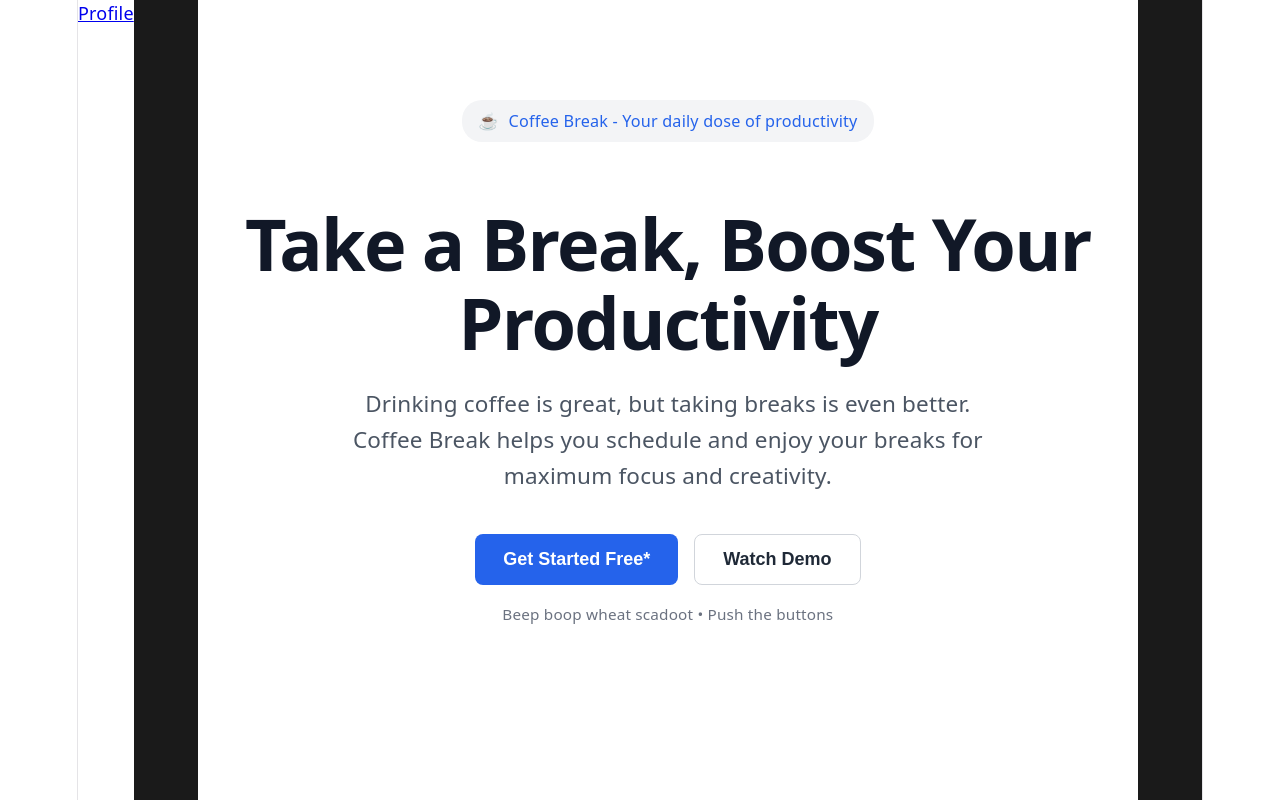
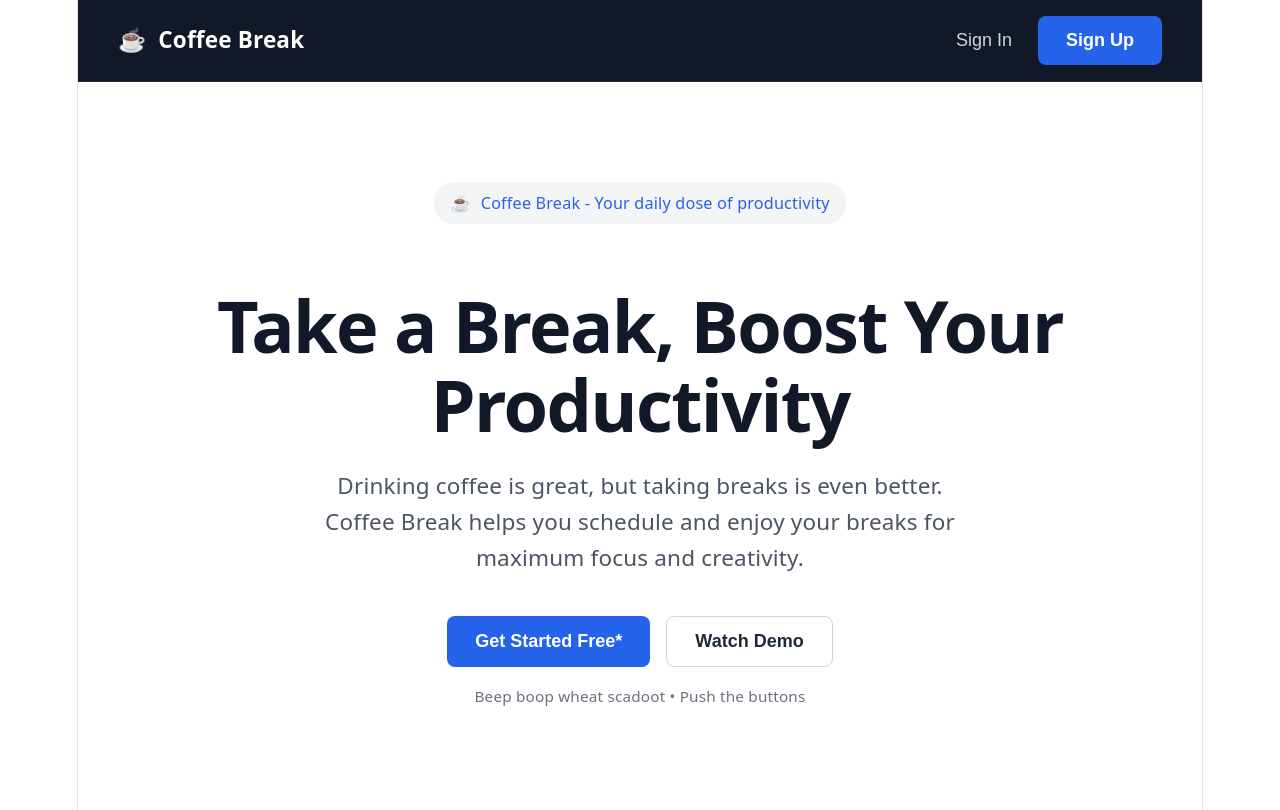
Before and after one commit to GordonChi/coffee_break, a React (Vite) app in the folder frontend/: page / in a window 1280 px wide. Built offline with nearby package versions, Linux system fonts and the light colour scheme.

Commit message:
Added 2fa and cleaned up front page for implementation

```diff
--- a/frontend/src/App.jsx
+++ b/frontend/src/App.jsx
@@ -1,19 +1,26 @@
 import React from 'react';
+import NavBar from './components/StickyNav/NavBar';
 import HeroSection from './components/HeroSection/HeroSection';
-import Sidebar from './components/Sidebar/Sidebar';
+
+//import Setup2FA from './components/2FA/Setup2FA';  // Taking this out for now to clean up the screen, but we'll add it back in later when we implement the 2FA flow
 import './App.css';
 
 function App() {
   return (
-    <div className="main-app-container">
+    <div className="app-root">
 
-      {/* Left Column */}
-      <Sidebar />
+      {/* 1. The Full-Width Top Banner */}
+      <NavBar />
 
-      {/* Right Column */}
-      <main className="content-area">
-        <HeroSection />
-      </main>
+      {/* 2. The Main Content Area (Below the banner) */}
+      <div className="main-content-wrapper">
+
+        {/* Center Canvas */}
+        <main className="hero-wrapper">
+          <HeroSection />
+        </main>
+
+      </div>
 
     </div>
   );
--- /dev/null
+++ b/frontend/src/components/2FA/Setup2FA.css
@@ -0,0 +1,109 @@
+/* Container: Handles centering and structural layout */
+.setup-2fa-container {
+    display: flex;
+    flex-direction: column;
+    align-items: center;
+    text-align: center;
+    padding: 40px 20px;
+    background-color: #ffffff;
+    border: 1px solid #e5e7eb;
+    border-radius: 12px;
+    max-width: 500px;
+    margin: 40px auto;
+    box-shadow: 0 4px 6px rgba(0, 0, 0, 0.05);
+}
+
+.setup-2fa-title {
+    font-size: 1.75rem;
+    color: #111827;
+    margin-bottom: 24px;
+    font-weight: 700;
+}
+
+/* Reusing your established primary button styling */
+.btn-primary {
+    background-color: #2563eb;
+    color: white;
+    padding: 12px 24px;
+    border-radius: 8px;
+    font-weight: 600;
+    border: none;
+    cursor: pointer;
+    font-size: 1rem;
+    transition: background-color 0.2s ease;
+}
+
+.btn-primary:hover {
+    background-color: #1d4ed8;
+}
+
+.btn-primary:disabled {
+    background-color: #93c5fd;
+    cursor: not-allowed;
+}
+
+/* QR Code Display Section */
+.qr-code-display {
+    display: flex;
+    flex-direction: column;
+    align-items: center;
+    width: 100%;
+}
+
+.instruction-text {
+    font-size: 1rem;
+    color: #4b5563;
+    margin: 16px 0 8px 0;
+    line-height: 1.5;
+}
+
+.qr-image {
+    border: 8px solid white;
+    border-radius: 8px;
+    box-shadow: 0 2px 4px rgba(0, 0, 0, 0.1);
+    margin: 16px 0;
+}
+
+.manual-key {
+    background-color: #f3f4f6;
+    color: #1f2937;
+    padding: 8px 16px;
+    border-radius: 6px;
+    font-family: monospace;
+    font-size: 1.1rem;
+    letter-spacing: 2px;
+    margin-bottom: 24px;
+}
+
+/* Verification Input Group */
+.verify-section {
+    width: 100%;
+    margin-top: 24px;
+    padding-top: 24px;
+    border-top: 1px solid #e5e7eb;
+}
+
+.verify-input-group {
+    display: flex;
+    gap: 12px;
+    justify-content: center;
+    margin-top: 12px;
+}
+
+.pin-input {
+    padding: 12px;
+    border: 1px solid #d1d5db;
+    border-radius: 8px;
+    font-size: 1.25rem;
+    text-align: center;
+    width: 120px;
+    letter-spacing: 4px;
+    font-family: monospace;
+    color: #111827;
+}
+
+.pin-input:focus {
+    outline: none;
+    border-color: #2563eb;
+    box-shadow: 0 0 0 3px rgba(37, 99, 235, 0.2);
+}
--- /dev/null
+++ b/frontend/src/components/2FA/Setup2FA.jsx
@@ -0,0 +1,87 @@
+import { useState } from 'react';
+
+export default function Setup2FA() {
+    const [qrCodeUrl, setQrCodeUrl] = useState('');
+    const [manualSecret, setManualSecret] = useState('');
+    const [isLoading, setIsLoading] = useState(false);
+
+    const generateQRCode = async () => {
+        // When we click the button, we want to show a
+        // loading state while we wait for the backend
+        // to generate the QR code and secret
+        setIsLoading(true);
+
+        try {
+            // Simulate a delay to show the loading state (remove in production)
+            // 3000 = 3 seconds
+            await new Promise(resolve => setTimeout(resolve, 3000));
+            /*
+            You can also change the throttling time with browser developer tools:
+            1. Open DevTools (F12 or right-click > Inspect)
+            2. Go to the "Network" tab
+            3. Find the "Throttling" dropdown (around the right side on Firefox browser)
+            4. Select an option from the dropdown (e.g., "Slow 3G") to simulate a slower network connection and see the loading state in action.
+            */
+
+
+            // Knock on the backend server to generate a new 2FA secret and QR code
+            const response = await fetch('http://127.0.0.1:5000/api/auth/setup-2fa', {
+                method: 'POST',
+                headers: {
+                    'Content-Type': 'application/json',
+                },
+            });
+
+            if (!response.ok) throw new Error('Failed to generate 2FA');
+
+            const data = await response.json();
+
+            // The backend should return an object with the QR code URL and the manual secret key
+            // when the QR code is generated successfully, change the screen
+            setQrCodeUrl(data.qrCode);
+            setManualSecret(data.secret);
+        } catch (error) {
+            console.error("Error fetching QR code:", error);
+        } finally {
+            setIsLoading(false);
+        }
+    };
+
+    return (
+        <div className="setup-2fa-container">
+            <h2 className="setup-2fa-title">Secure Your Account</h2>
+
+            {!qrCodeUrl ? (
+                <button
+                    className="btn-primary"
+                    onClick={generateQRCode}
+                    disabled={isLoading}
+                >
+                    {isLoading ? 'Generating Setup Key...' : 'Set Up 2FA'}
+                </button>
+            ) : (
+                <div className="qr-code-display">
+                    <p className="instruction-text">1. Scan this QR code with Google Authenticator or Authy:</p>
+
+                    <img className="qr-image" src={qrCodeUrl} alt="2FA QR Code" />
+
+                    <p className="instruction-text">Can't scan the code? Enter this key manually:</p>
+                    <code className="manual-key">{manualSecret}</code>
+
+                    <div className="verify-section">
+                        <p className="instruction-text">2. Enter the 6-digit pin from your app to verify:</p>
+                        <div className="verify-input-group">
+                            <input
+                                type="text"
+                                className="pin-input"
+                                placeholder="000000"
+                                maxLength="6"
+                            />
+                            <button className="btn-primary">Verify Pin</button>
+                        </div>
+                    </div>
+                </div>
+            )}
+        </div>
+    );
+}
--- a/frontend/src/components/SideBar/SideBar.css
+++ /dev/null
@@ -1,23 +0,0 @@
-/* Sidebar.css */
-.sidebar {
-  width: 250px; /* Locks in that W3Schools-style left column width */
-  flex-shrink: 0; /* Prevents the main content from squishing the sidebar */
-  min-height: 100vh;
-  background-color: #2b2b2b; /* Dark gray background */
-  display: flex;
-  flex-direction: column; /* Forces the links inside to stack top-to-bottom */
-}
-
-/* Styling the links so they look like clickable navigation tabs */
-.sidebar a {
-  padding: 16px 24px;
-  color: #e5e7eb;
-  text-decoration: none;
-  font-size: 1.1rem;
-  border-bottom: 1px solid #404040; /* Subtle divider lines */
-  transition: background-color 0.2s;
-}
-
-.sidebar a:hover {
-  background-color: #404040; /* Lightens up when you hover over it */
-}
--- a/frontend/src/components/SideBar/SideBar.jsx
+++ /dev/null
@@ -1,13 +0,0 @@
-import React from "react";
-import "./SideBar.css"; // Importing its own stylesheet
-
-function SideBar() {
-    return (
-        <div className="side-bar">
-            {/* Sidebar content goes here */}
-            <a href="#Profile" className="side-link">Profile</a>
-        </div>
-    );
-}
-
-export default SideBar;
--- a/frontend/src/components/StickyNav/NavBar.css
+++ b/frontend/src/components/StickyNav/NavBar.css
@@ -1,15 +1,44 @@
-.nav-bar {
+/* The Main Banner Container */
+.navbar-banner {
+    display: flex;
+    justify-content: space-between; /* Pushes left and right sections apart */
+    align-items: center; /* Vertically centers everything */
+    width: 100%;
+    padding: 16px 40px; /* Top/Bottom padding, Left/Right padding */
+    background-color: #111827; /* Dark background to match your app's outer shell */
+    color: #ffffff;
+    box-sizing: border-box; /* Ensures padding doesn't break the 100% width */
     position: sticky;
     top: 0;
-    overflow: hidden;
-    background-color: #333;
+    z-index: 100;
+    border-bottom: 1px solid #1f2937;
 }
 
-.nav-link {
-    float: left;
-    display: block;
-    color: #f2f2f2;
-    text-align: center;
-    padding: 14px 16px;
-    text-decoration: none;
+.navbar-brand {
+    display: flex;
+    align-items: center;
+    gap: 12px;
+    font-size: 1.25rem;
+    font-weight: 700;
+    cursor: pointer;
 }
+
+.navbar-actions {
+    display: flex;
+    align-items: center;
+    gap: 20px;
+}
+
+.btn-text {
+    background: none;
+    border: none;
+    color: #d1d5db; /* Light gray */
+    font-size: 1rem;
+    font-weight: 500;
+    cursor: pointer;
+    transition: color 0.2s ease;
+}
+
+.btn-text:hover {
+    color: #ffffff; /* Brightens on hover */
+}
--- a/frontend/src/components/StickyNav/NavBar.jsx
+++ b/frontend/src/components/StickyNav/NavBar.jsx
@@ -10,10 +10,19 @@ import "./NavBar.css"; // Importing its own stylesheet
 
 function NavBar() {
     return (
-        <div className="nav-bar">
-            {/* Navbar content goes here */}
-            <a href="#Home" className="nav-link">Home</a>
-        </div>
+        <nav className="navbar-banner">
+            {/* LEFT SIDE BOUND */}
+            <div className="navbar-brand">
+                <span className="brand-icon">☕</span>
+                <span className="brand-name">Coffee Break</span>
+            </div>
+
+            {/* RIGHT SIDE BOUND */}
+            <div className="navbar-actions">
+                <button className="btn-text">Sign In</button>
+                <button className="btn-primary">Sign Up</button>
+            </div>
+        </nav>
     );
 }
 
```
